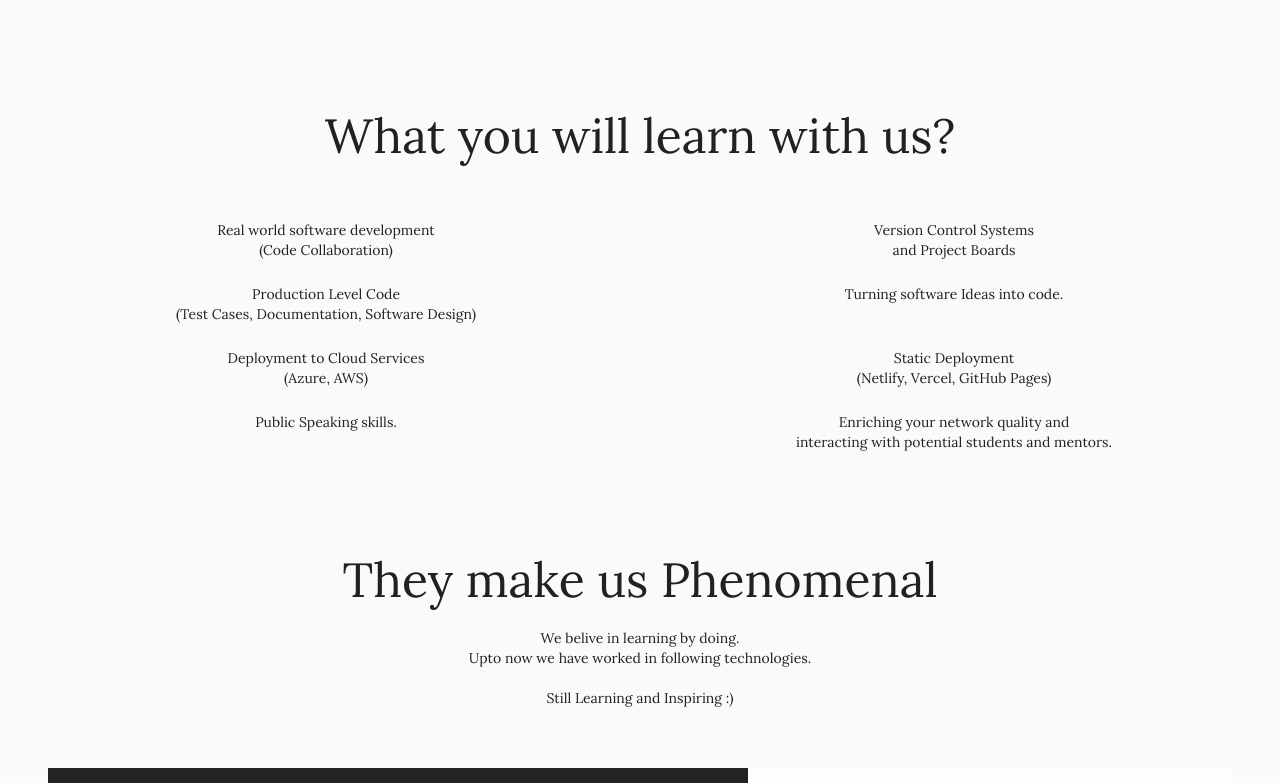
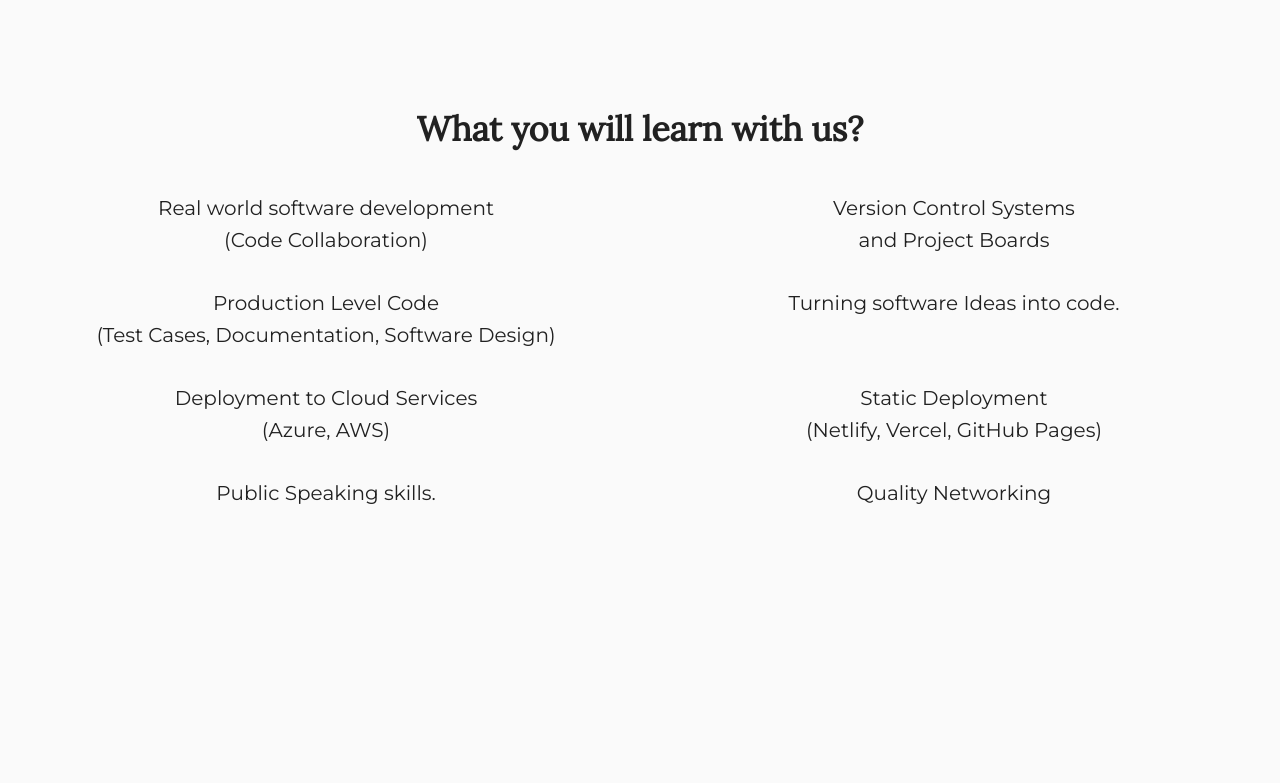
Before and after one commit to Tech-Phantoms/Tech-Phantoms, a React (Create React App) app: page / in a window 1280 px wide. Shown: the part 1417-2200 px from the top of the page. After the commit the page ends 1945 px from the top, so only its background shows below. Built offline with nearby package versions, Linux system fonts and the light colour scheme; no server answers; a web font is replaced by a local one.

Commit message:
Removed Slideshow

```diff
--- a/src/pages/home/sections/landing_bottom.js
+++ b/src/pages/home/sections/landing_bottom.js
@@ -3,44 +3,44 @@ import Grid from '@material-ui/core/Grid';
 import Typography from '@material-ui/core/Typography';
 import Container from '@material-ui/core/Container';
 import Box from '@material-ui/core/Box';
-import Slideshow from './slideshow'
+
 
 
 const LandingBottom = (props) =>{
               return(<>
-                  <center><Typography variant="h3" padding={5}>What you will learn with us? <br/><br/></Typography></center>
+                  <center><Typography variant="h4" padding={5}>What you will learn with us? <br/><br/></Typography></center>
                     <Container>
 
                   <Grid  container spacing={3} >
 
                         <Grid spacing={5}  item xs={12} sm={12} md={6} lg={6} >
-                        <Box textAlign="center">  Real world software development <br/> (Code Collaboration)     </Box>
+                        <Box textAlign="center"><Typography variant="h6" gutterBottom={true} >   Real world software development <br/> (Code Collaboration)   </Typography>  </Box>
                                   </Grid>
                                   <Grid spacing={5}  item xs={12} sm={12} md={6} lg={6} >
-                                  <Box textAlign="center">         Version Control Systems <br/>and Project Boards</Box>
+                                  <Box textAlign="center">     <Typography variant="h6" gutterBottom={true}  >        Version Control Systems <br/>and Project Boards  </Typography>  </Box>
                                   </Grid>
                                   <Grid spacing={5}  item xs={12} sm={12} md={6} lg={6} >
-                                  <Box textAlign="center">                        Production Level Code <br/> (Test Cases, Documentation, Software Design) </Box>
+                                  <Box textAlign="center">               <Typography variant="h6" gutterBottom={true}  >             Production Level Code <br/> (Test Cases, Documentation, Software Design)  </Typography>   </Box>
                                   </Grid>
                                     <Grid spacing={5}  item xs={12} sm={12} md={6} lg={6} >
-                                    <Box textAlign="center">        Turning software Ideas into code.</Box>
+                                    <Box textAlign="center">     <Typography variant="h6" gutterBottom={true}>       Turning software Ideas into code.  <br/>  </Typography>  </Box>
                                     </Grid>
                                     <Grid spacing={5}  item xs={12} sm={12} md={6} lg={6} >
-                                    <Box textAlign="center">         Deployment to Cloud Services<br/> (Azure, AWS)</Box>
+                                    <Box textAlign="center">     <Typography variant="h6" gutterBottom={true}>        Deployment to Cloud Services<br/> (Azure, AWS)  </Typography>  </Box>
                                     </Grid>
                                     <Grid spacing={5}  item xs={12} sm={12} md={6} lg={6} >
-                                    <Box textAlign="center">         Static Deployment <br/> (Netlify, Vercel, GitHub Pages)</Box>
+                                    <Box textAlign="center">      <Typography variant="h6" gutterBottom={true}>       Static Deployment <br/> (Netlify, Vercel, GitHub Pages)  </Typography>  </Box>
                                     </Grid>
                                     <Grid spacing={5}  item xs={12} sm={12} md={6} lg={6} >
-                                    <Box textAlign="center">         Public Speaking skills.</Box>
+                                    <Box textAlign="center">    <Typography variant="h6" gutterBottom={true}>         Public Speaking skills.  </Typography>  </Box>
                                     </Grid>
                                     <Grid spacing={5}  item xs={12} sm={12} md={6} lg={6} >
-                                    <Box textAlign="center">        Enriching your network quality and <br/>interacting with potential students and mentors.</Box>
+                                    <Box textAlign="center">    <Typography variant="h6" gutterBottom={true}>        Quality Networking  </Typography>  </Box>
                                     </Grid>
 
 
                         </Grid>
-                        <Slideshow/>
+
                         </Container>
                         </>
 
```
